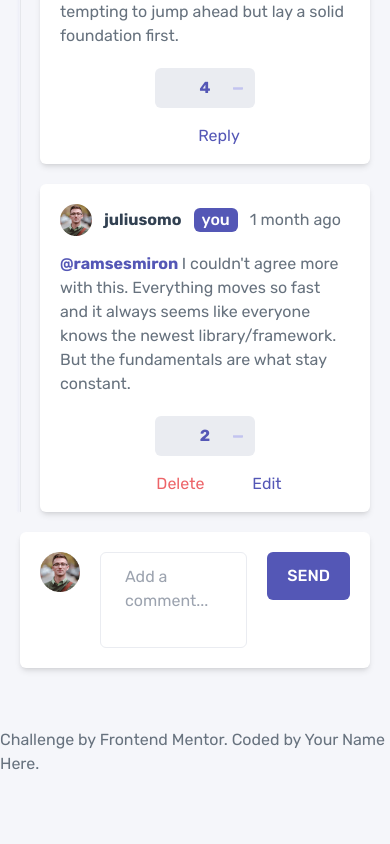
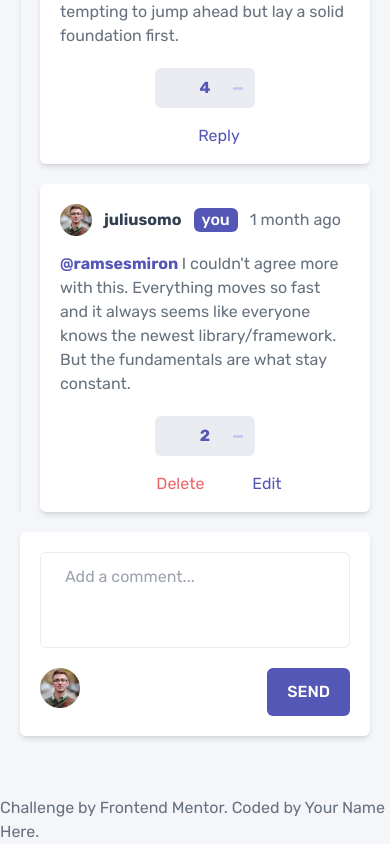
Before and after one commit to Foleas/Interactive-comments-section, a React (Vite) app: page / in a window 390 px wide. Shown: the part 876-1720 px from the top of the page. Before the commit the page ends 1652 px from the top, so only its background shows below. Built offline with nearby package versions, Linux system fonts and the light colour scheme; some icons are missing.

Commit message:
Reply Box Mobile

```diff
--- a/src/components/ReplyBox/index.tsx
+++ b/src/components/ReplyBox/index.tsx
@@ -22,18 +22,23 @@ const ReplyBox = ({
   const [comment, setComment] = useState(replyingTo ? `@${replyingTo} ` : "");
 
   return (
-    <div className="comment bg-white shadow-md rounded-md p-5 flex gap-5 items-start mb-5">
-      <img className="w-[40px]" src={user?.image.png} alt={user?.username} />
+    <div className="comment bg-white shadow-md rounded-md p-5 flex flex-wrap gap-5 items-start mb-5 max-sm:justify-between">
+      <img
+        className="w-[40px] max-sm:order-1"
+        src={user?.image.png}
+        alt={user?.username}
+      />
       <textarea
         name="comment"
         placeholder="Add a comment..."
-        className="rounded-md transition-colors border border-gray-light focus:border-blue-moderate outline-none h-[96px] py-3 px-6 resize-none flex-1"
+        className="rounded-md transition-colors border border-gray-light focus:border-blue-moderate outline-none h-[96px] py-3 px-6 resize-none flex-1 max-sm:flex-[0_0_100%] max-sm:order-0"
         value={comment}
         onChange={({ target }) => setComment(target.value)}
       />
       <Button
         text={buttonText}
         disabled={comment === ""}
+        customClass="max-sm:order-2"
         onClickHandler={() => {
           addComment(user, comment, replyingTo, parentId);
           setComment("");
--- a/src/components/common/Button/index.tsx
+++ b/src/components/common/Button/index.tsx
@@ -2,16 +2,19 @@ interface ButtonProps {
   text: string;
   disabled: boolean;
   onClickHandler: () => void;
+  customClass?: string;
 }
 
 const buttonClass =
   "transition-colors bg-blue-moderate hover:bg-blue-lightGrayish text-white font-medium py-3 px-5 rounded-md";
 
 const Button = (props: ButtonProps) => {
-  const { text, disabled, onClickHandler } = props;
+  const { text, disabled, onClickHandler, customClass = "" } = props;
   return (
     <button
-      className={`${buttonClass} ${disabled ? "cursor-not-allowed" : ""}`}
+      className={`${buttonClass} ${
+        disabled ? "cursor-not-allowed" : ""
+      } ${customClass}`}
       disabled={disabled}
       onClick={() => onClickHandler()}
     >
```
